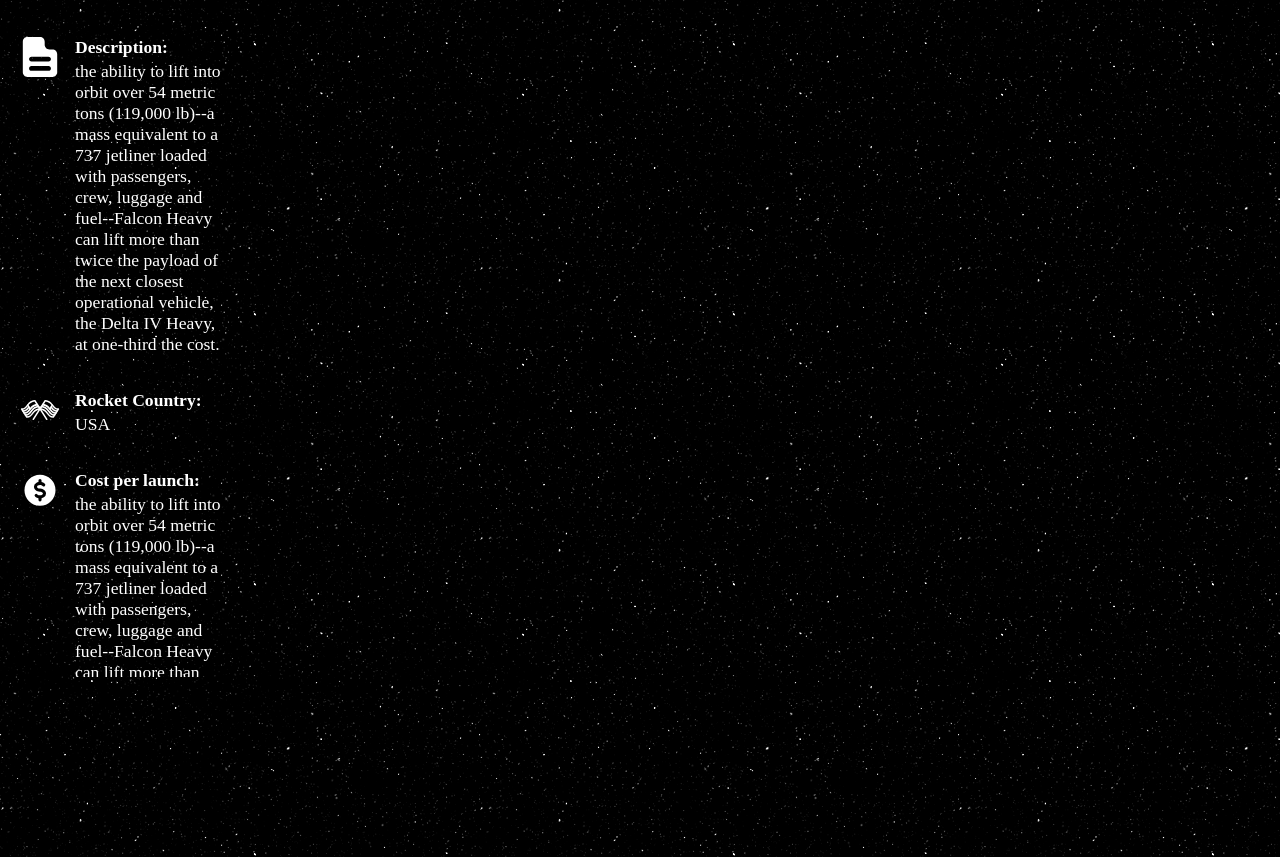
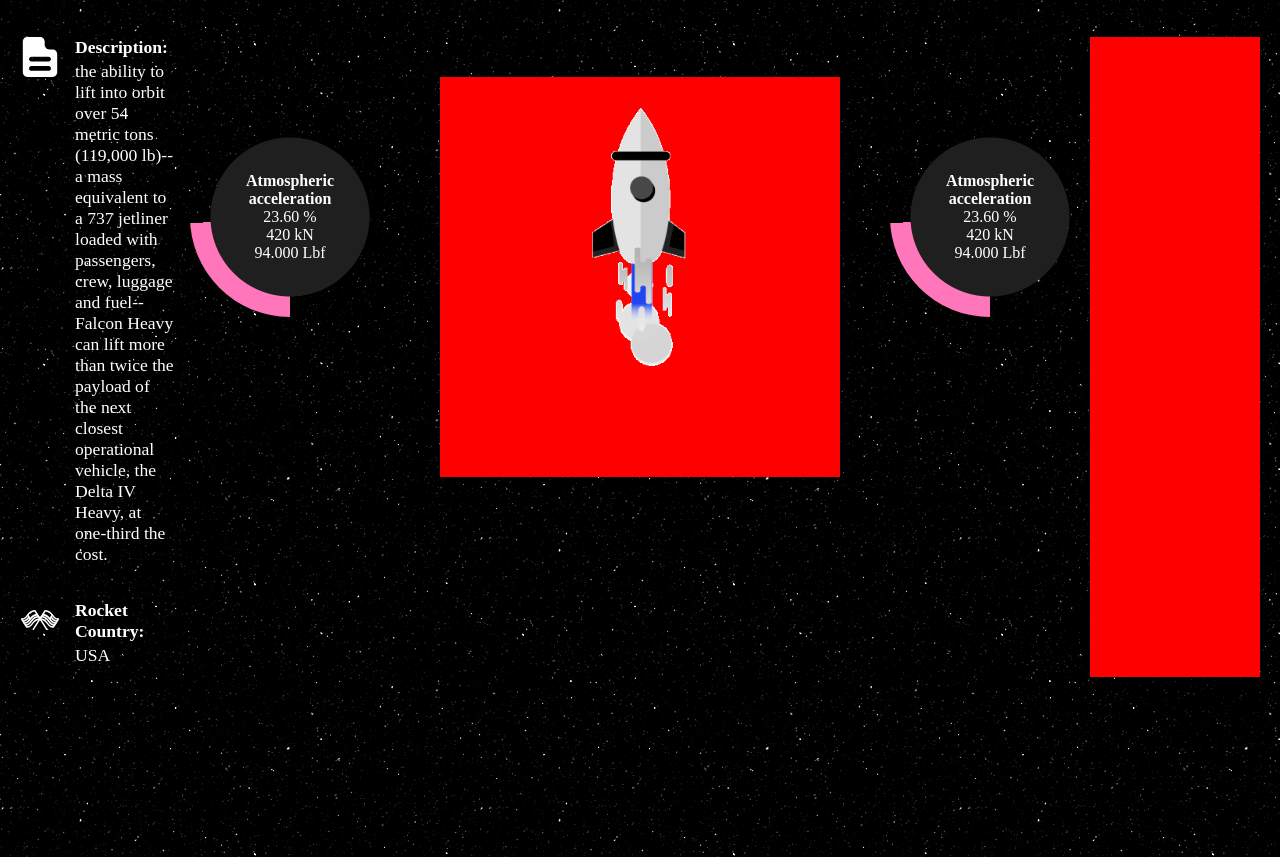
Before and after one commit to CristianDavidFajardoRojas/spaceX, a plain HTML site: page index.html in a window 1280 px wide. Shown: the part 66-923 px from the top of the page. Drawn offline with Linux system fonts and the light colour scheme.

Commit message:
feat: :lipstick: Circles Rockets.
Seccion mid con los circulos y la imagen del medio.

```diff
--- a/css/style.css
+++ b/css/style.css
@@ -27,7 +27,7 @@ main {
 }
 
 .left_side {
-    width: 18%;
+    width: 25%;
     height: 80%;
     display: flex;
     flex-direction: column;
@@ -53,3 +53,58 @@ main {
     gap: 3px;
     font-size: 1.1rem;
 }
+
+.mid {
+
+    height: 80%;
+    display: flex;
+    width: 100%;
+}
+
+.circles {
+    display: flex;
+    justify-content: center;
+    gap: 50px;
+    width: 100%;
+    padding-top: 40px;
+}
+
+.circles img {
+    height: 400px;
+    background-color: red;
+}
+
+.progress-bar {
+    margin-top: 40px;
+    display: flex;
+    flex-direction: column;
+    justify-content: center;
+    align-items: center;
+    text-align: center;
+    width: 200px;
+    height: 200px;
+    border-radius: 50%;
+    background:
+      radial-gradient(closest-side, rgb(31, 31, 31) 79%, transparent 80% 100%),
+      conic-gradient(from 180deg, rgb(255, 118, 186) 24%, rgba(255, 192, 203, 0) 0);
+  }
+
+  .progress-bar > div {
+    color: white;
+    width: 70%;
+  }
+
+
+
+
+
+
+
+
+
+  .right_side {
+    display: flex;
+    background: red;
+    width: 25%;
+    height: 80%;
+  }
--- a/index.html
+++ b/index.html
@@ -63,6 +63,36 @@
                 </div>
             </article>
         </section>
+        <section class="mid">
+            <div class="circles">
+                <div class="progress-bar">
+                    <div>
+                        <strong>Atmospheric acceleration</strong>
+                        <p>23.60 % </p>
+                        <p>420 kN</p>
+                        <p>94.000 Lbf</p>
+                    </div>
+                </div>
+                <img src="storage/img/rocket.gif">
+                <div class="progress-bar">
+                    <div>
+                        <strong>Atmospheric acceleration</strong>
+                        <p>23.60 % </p>
+                        <p>420 kN</p>
+                        <p>94.000 Lbf</p>
+                    </div>
+                </div>
+            </div>
+            <div class="text_images">
+                <div id = ""></div>
+                <div class="div_images">
+                    <article></article>
+                    <article></article>
+                </div>
+                <div></div>
+            </div>
+        </section>
+        <section class="right_side"></section>
     </main>
 </body>
 </html>
```
Also changed, not shown: storage/img/rocket.gif (added).
